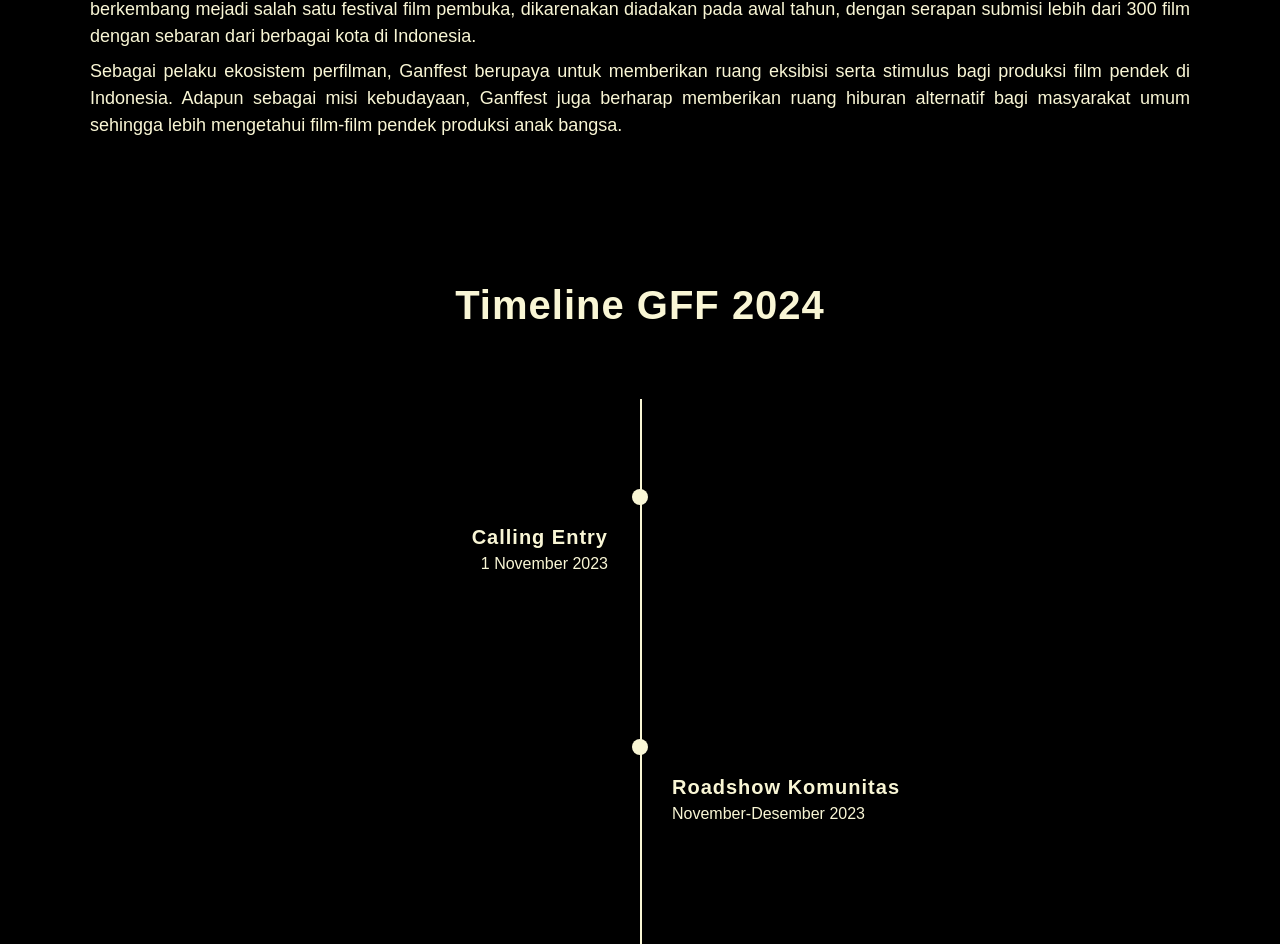
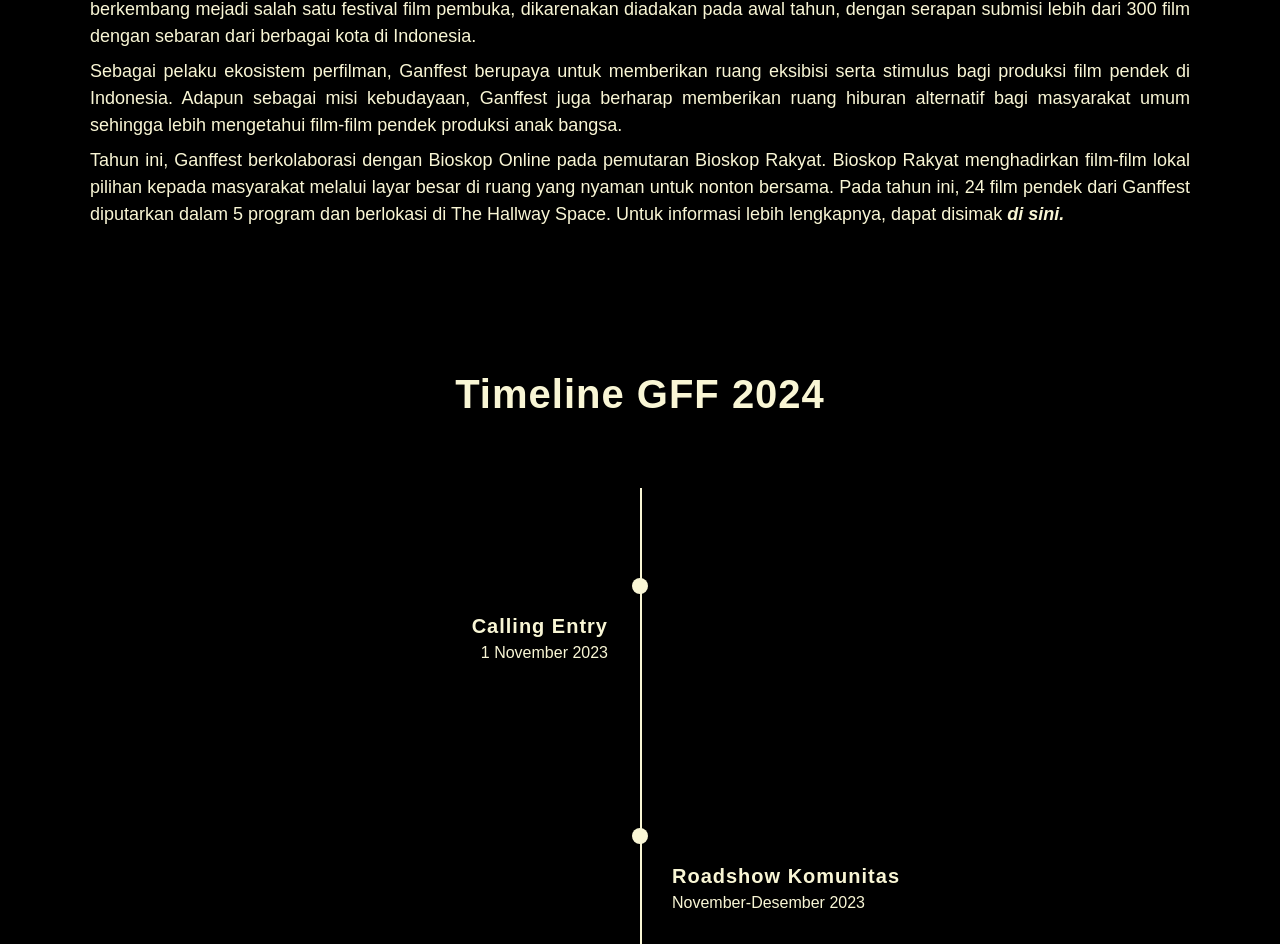
Before and after one commit to syauqijan/ganffest, a Next.js app: page / in a window 1280 px wide. Shown: the part 912-1856 px from the top of the page. Built offline with nearby package versions, Linux system fonts and the light colour scheme; no server answers.

Commit message:
feat: collab bioskop rakyat

```diff
--- a/src/components/fragments/acara/Acarafragment.module.css
+++ b/src/components/fragments/acara/Acarafragment.module.css
@@ -12,7 +12,11 @@
     font-size: 40px;
     font-weight: bold;
 }
+.link{
+    font-weight: bold;
+    font-style: italic;
 
+}
 .acara{
     display: flex;
     flex-direction: column;
--- a/src/components/fragments/acara/index.tsx
+++ b/src/components/fragments/acara/index.tsx
@@ -7,6 +7,12 @@ const AcaraFragment = () => {
         <p className={styles.description}>Ganesha Film Festival (Ganffest) adalah festival film dua tahunan dengan skala nasional yang dilaksanakan oleh Liga Film Mahasiswa ITB. Diselenggarakan di Bandung sejak tahun 2008, boleh dibilang Ganffest merupakan salah satu festival film mahasiswa tertua di Indonesia.</p>
         <p className={styles.description}>Pada awalnya, Ganffest hanya memiliki program kompetisi yang mengadu 98 film pendek serta 4 video art. Sekarang, Ganffest telah berkembang mejadi salah satu festival film pembuka, dikarenakan diadakan pada awal tahun, dengan serapan submisi lebih dari 300 film dengan sebaran dari berbagai kota di Indonesia.</p>
         <p className={styles.description}>Sebagai pelaku ekosistem perfilman, Ganffest berupaya untuk memberikan ruang eksibisi serta stimulus bagi produksi film pendek di Indonesia. Adapun sebagai misi kebudayaan, Ganffest juga berharap memberikan ruang hiburan alternatif bagi masyarakat umum sehingga lebih mengetahui film-film pendek produksi anak bangsa.</p>
+        <p className={styles.description}>
+            Tahun ini, Ganffest berkolaborasi dengan Bioskop Online pada pemutaran Bioskop Rakyat. Bioskop Rakyat menghadirkan film-film lokal pilihan kepada masyarakat melalui layar besar di ruang yang nyaman untuk nonton bersama. Pada tahun ini, 24 film pendek dari Ganffest diputarkan dalam 5 program dan berlokasi di The Hallway Space.
+
+            Untuk informasi lebih lengkapnya, dapat disimak
+            <a href="https://blog.bioskoponline.com/2024/02/16/bioskop-rakyat-buka-layar-baru-nobar-film-lokal-makin-seru/" target="_blank" rel="noopener noreferrer" className={styles.link}> di sini. </a>
+        </p>
   </div>
   )
 }
```
